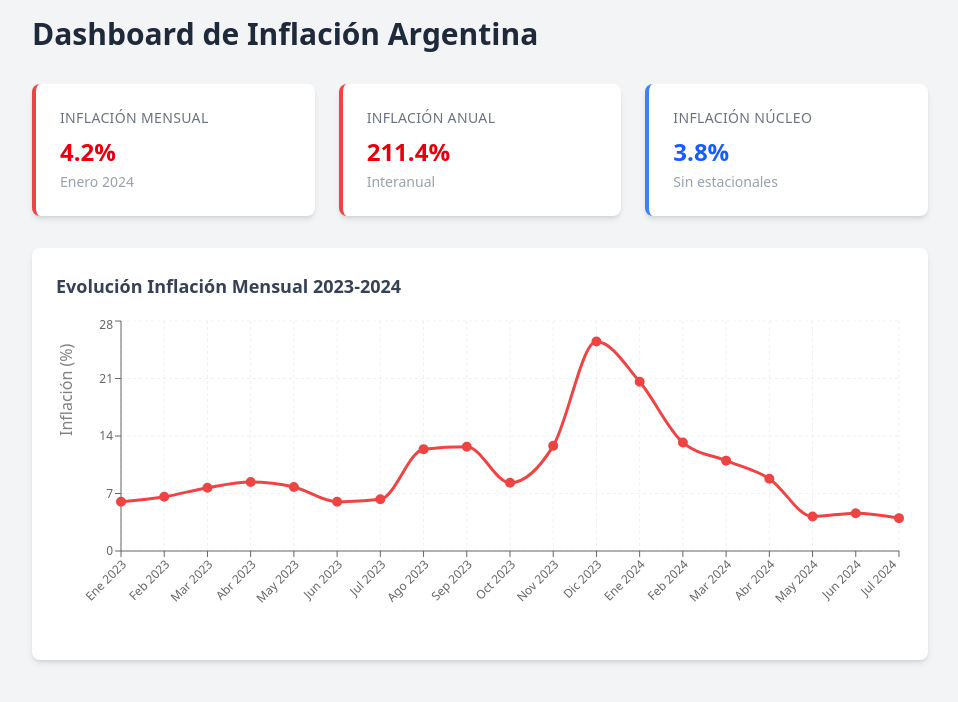
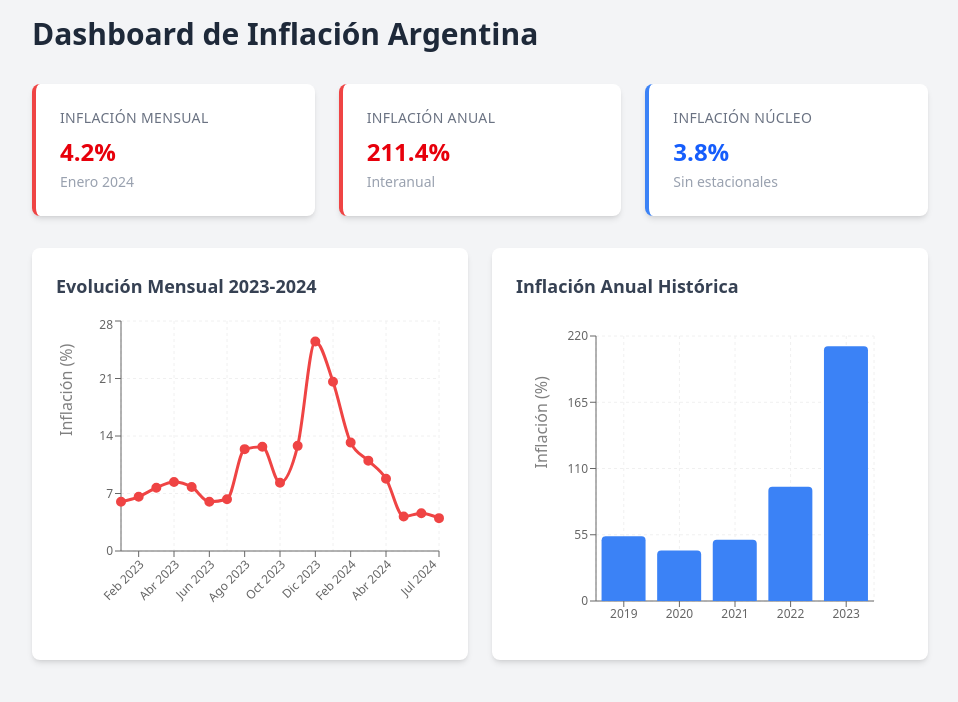
Before and after one commit to Leanfch/react-dashboard, a React (Vite) app: page / in a window 1280 px wide. Shown: the top 702 px of the page, without its empty margins (160-1118 px from the left). Built offline with nearby package versions, Linux system fonts and the light colour scheme.

Commit message:
add yearly inflation chart

```diff
--- a/src/App.tsx
+++ b/src/App.tsx
@@ -1,7 +1,8 @@
 import './App.css'
 import InflationChart from './components/charts/InflationChart'
+import YearlyInflationChart from './components/charts/YearlyInflationChart'
 import MetricCard from './components/ui/MetricCard'
-import { monthlyInflationData } from './data/InflationData'
+import { monthlyInflationData, yearlyInflationData } from './data/InflationData'
 
 function App() {
   return (
@@ -33,10 +34,19 @@ function App() {
           />
         </div>
 
-         <InflationChart
-          data={monthlyInflationData}
-          title="Evolución Inflación Mensual 2023-2024"
-        />
+         <div className="grid grid-cols-1 lg:grid-cols-2 gap-6">
+          <InflationChart
+            data={monthlyInflationData}
+            title="Evolución Mensual 2023-2024"
+          />
+
+          <YearlyInflationChart
+            data={yearlyInflationData}
+            title="Inflación Anual Histórica"
+          />
+        </div>
+
+
       </div>
     </div>
   )
--- /dev/null
+++ b/src/components/charts/YearlyInflationChart.tsx
@@ -0,0 +1,46 @@
+import { BarChart, Bar, XAxis, YAxis, CartesianGrid, Tooltip, ResponsiveContainer } from 'recharts';
+
+interface YearlyInflationChartProps {
+  data: Array<{ year: string; rate: number }>;
+  title: string;
+}
+
+export default function YearlyInflationChart({ data, title }: YearlyInflationChartProps) {
+  return (
+    <div className="bg-white rounded-lg shadow-md p-6">
+      <h3 className="text-lg font-semibold text-gray-700 mb-4">
+        {title}
+      </h3>
+
+      <div className="h-80">
+        <ResponsiveContainer width="100%" height="100%">
+          <BarChart data={data} margin={{ top: 20, right: 30, left: 20, bottom: 5 }}>
+            <CartesianGrid strokeDasharray="3 3" stroke="#f0f0f0" />
+            <XAxis
+              dataKey="year"
+              tick={{ fontSize: 12 }}
+            />
+            <YAxis
+              tick={{ fontSize: 12 }}
+              label={{ value: 'Inflación (%)', angle: -90, position: 'insideLeft' }}
+            />
+            <Tooltip
+              formatter={(value) => [`${value}%`, 'Inflación Anual']}
+              labelStyle={{ color: '#374151' }}
+              contentStyle={{
+                backgroundColor: '#f9fafb',
+                border: '1px solid #d1d5db',
+                borderRadius: '6px'
+              }}
+            />
+            <Bar
+              dataKey="rate"
+              fill="#3b82f6"
+              radius={[4, 4, 0, 0]}
+            />
+          </BarChart>
+        </ResponsiveContainer>
+      </div>
+    </div>
+  );
+}
```
